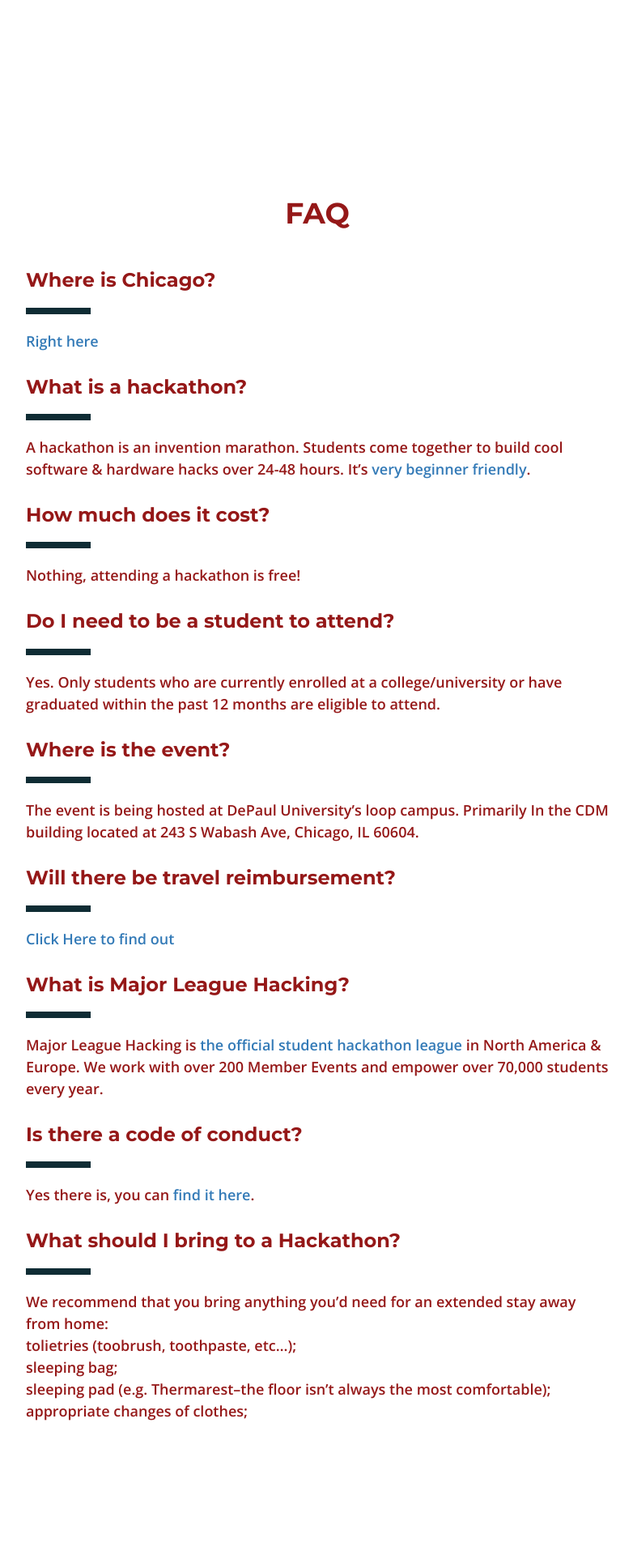
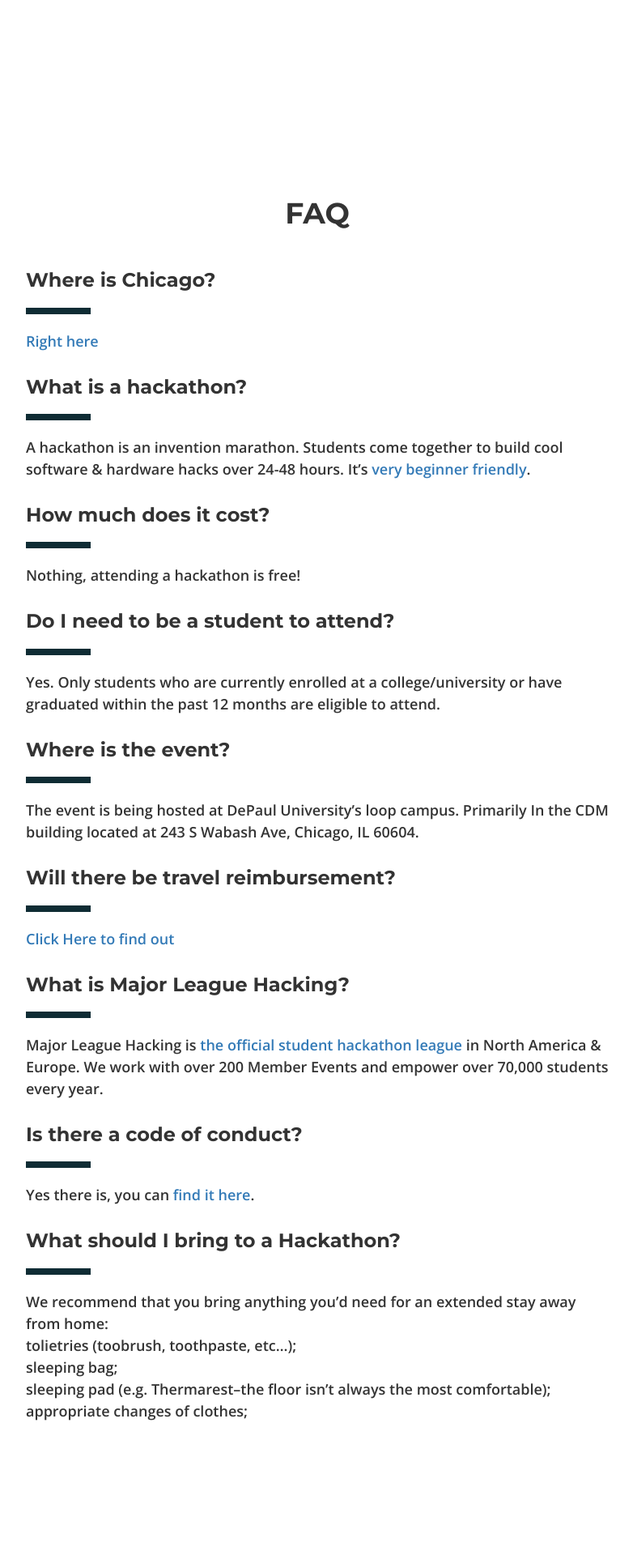
Before and after one commit to aoganezo/demonhacksTemp, a Jekyll site: the page built from index.html, in a window 1280 px wide. Shown: the part 1267-3187 px from the top of the page at 81% size, without its empty margins (248-1030 px from the left). Built offline with Jekyll 4.4.1, drawn with Linux system fonts in a browser that asks for light colours; nearby versions of some CDN libraries.

Commit message:
making body text black again

```diff
--- a/css/original.css
+++ b/css/original.css
@@ -23,7 +23,7 @@
 
 body {
   /*background-color: #0F2C34;*/
-  color: #951818;
+/*   color: #951818; */
 }
 
 section {
```
